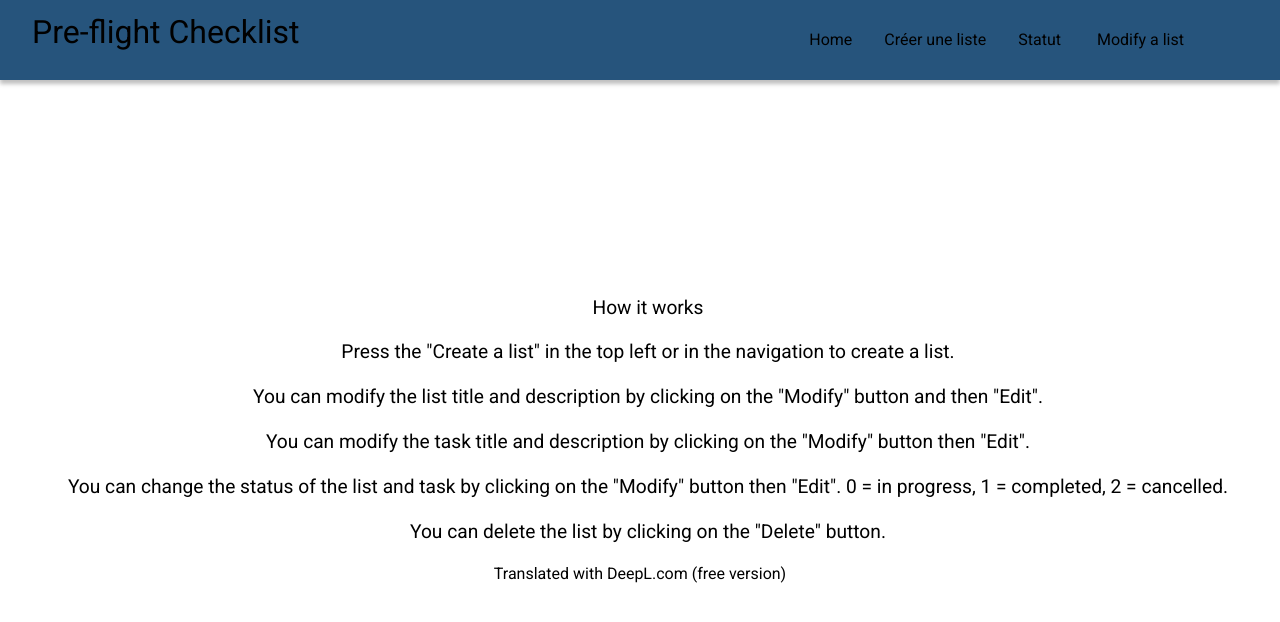
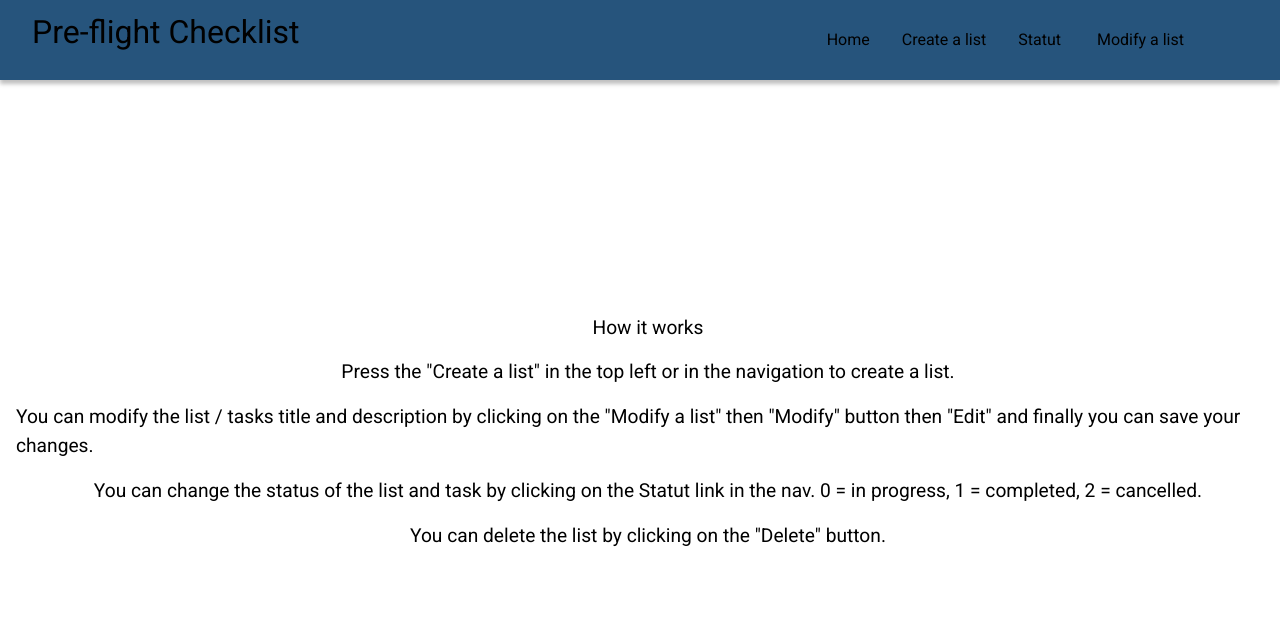
Before and after one commit to AlexandreSiljegovic/checklist-projet, a React (Vite) app: page /fonctionnement in a window 1280 px wide. Shown: the top 622 px of the page. Built offline with nearby package versions, Linux system fonts and the light colour scheme.

Commit message:
finition

```diff
--- a/src/Dashboard.jsx
+++ b/src/Dashboard.jsx
@@ -7,12 +7,7 @@ const Dashboard = () => {
 return (
 
         <div className='dashboard-container'>
-           <button>
-            <Link className='dashboard-link' to='/form'> Create a list </Link>
-        </button>
-        <button>
-        <Link to = '/viewmodify'> Modify a list</Link>
-        </button>
+
         <button>
          <Link className='dashboard-link' to='/fonctionnement'> Functioning </Link>
          </button>
--- a/src/Fonctionnement.jsx
+++ b/src/Fonctionnement.jsx
@@ -6,19 +6,16 @@ const Fonctionnement = () => {
         Press the "Create a list" in the top left or in the navigation to create a list.
         </p>
         <p>
-        You can modify the list title and description by clicking on the "Modify" button and then "Edit".
+        You can modify the list / tasks title and description by clicking on the "Modify a list" then "Modify" button  then "Edit" and finally you can save your changes.
         </p>
         <p>
-        You can modify the task title and description by clicking on the "Modify" button then "Edit".
-        </p>
-        <p>
-        You can change the status of the list and task by clicking on the "Modify" button then "Edit". 0 = in progress, 1 = completed, 2 = cancelled.
+        You can change the status of the list and task by clicking on the Statut link in the nav. 0 = in progress, 1 = completed, 2 = cancelled.
         </p>
         <p>
         You can delete the list by clicking on the "Delete" button.
         </p>
 
-Translated with DeepL.com (free version)
+
 
         </div>
     );
--- a/src/Nav.jsx
+++ b/src/Nav.jsx
@@ -8,7 +8,7 @@ const Nav = () => {
             <h1>Pre-flight Checklist</h1>
             <div className='access'>
                 <Link to='/'>Home</Link>
-                <Link to='/form'>Créer une liste</Link>
+                <Link to='/form'>Create a list</Link>
                 <Link to ='statut'>Statut</Link>
                   <Link to='/viewmodify'> Modify a list</Link>
             </div>
```
